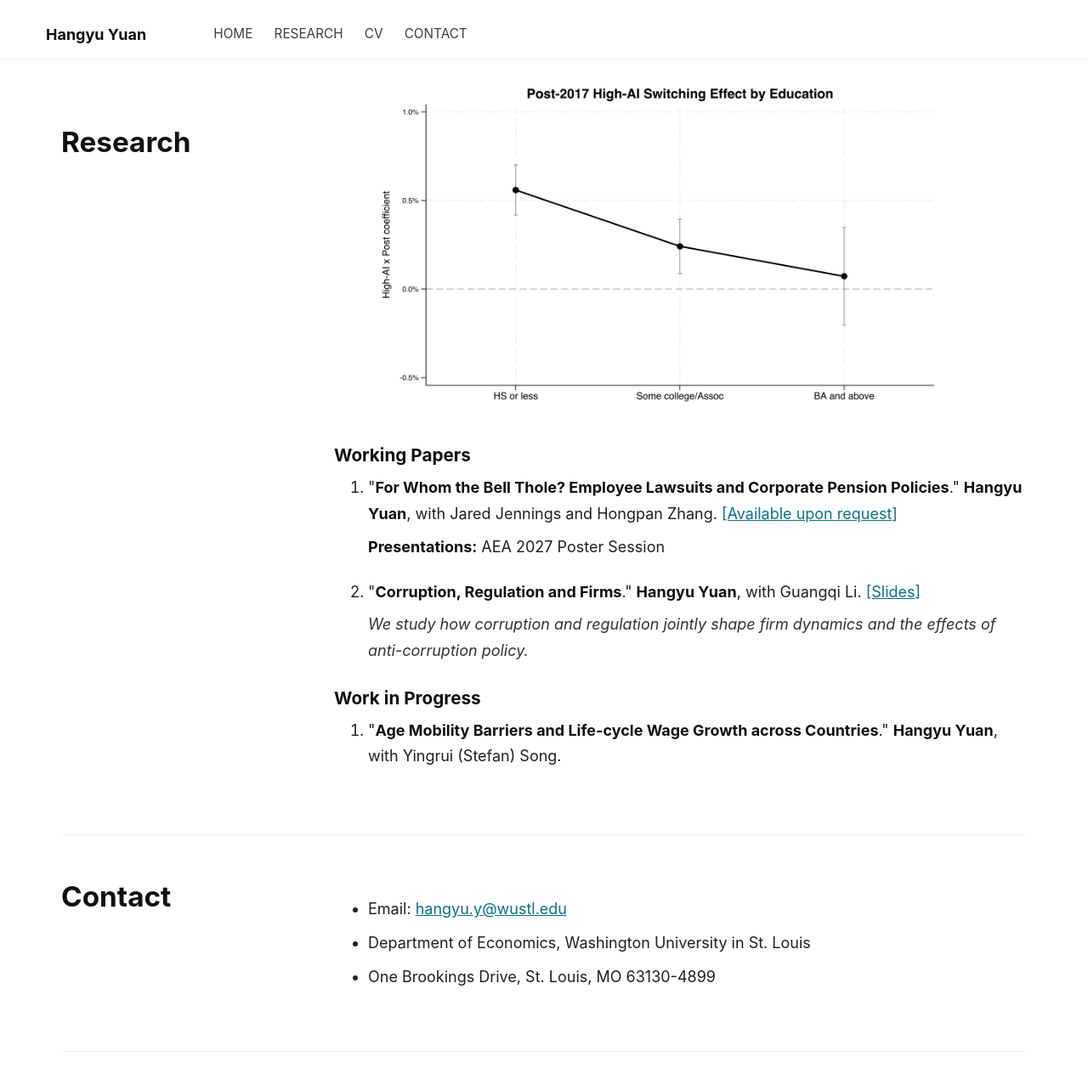
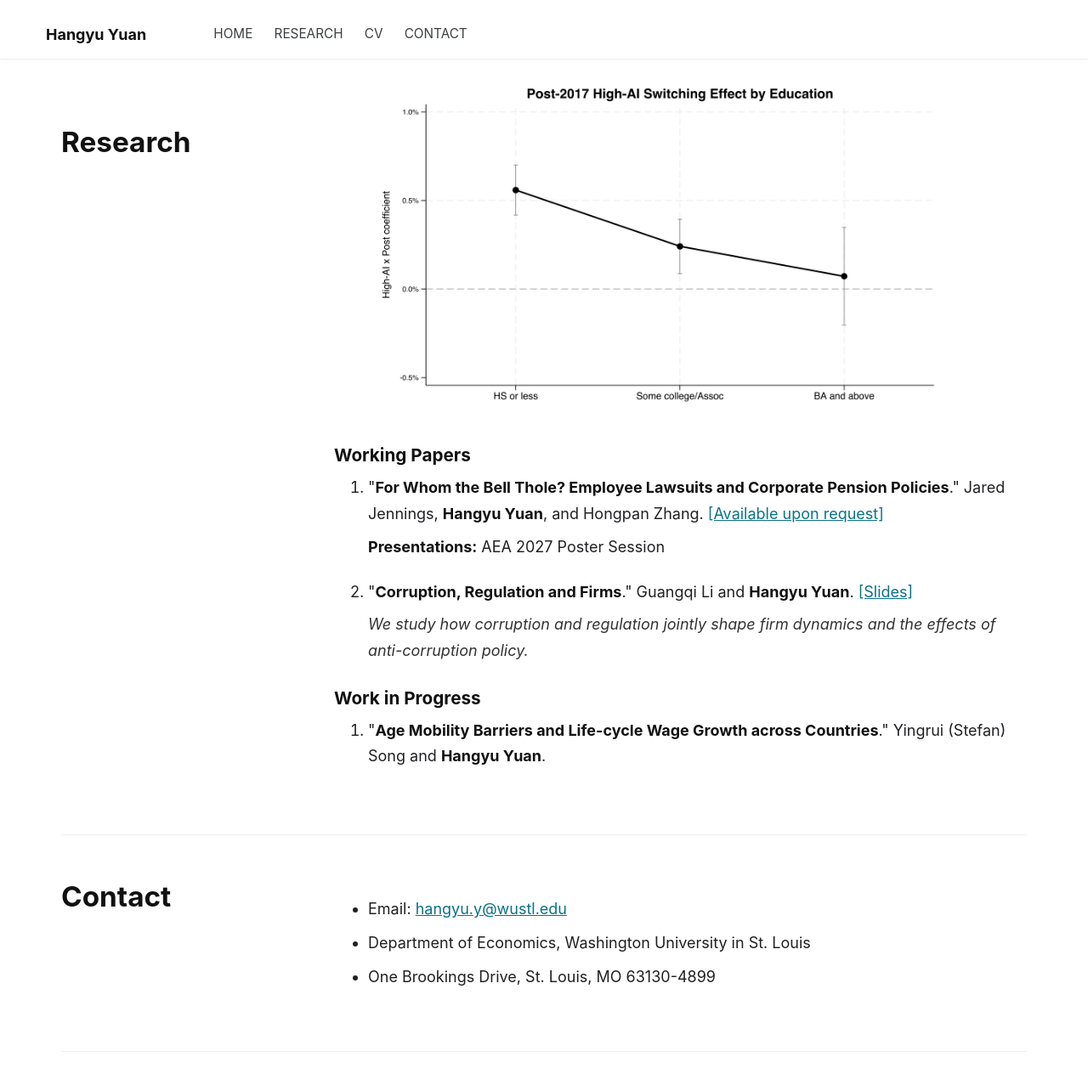
Before and after one commit to hangyu-yuan/hangyu-yuan.github.io, a Jekyll site: the page built from _pages/about.md, in a window 1280 px wide and 1400 px high, scrolled down 957 px. Shown: the top 1277 px of the window at 85% size. Built offline with Jekyll 4.4.1, drawn with Linux system fonts in a browser that asks for light colours.

Commit message:
Update about.md

```diff
--- a/_pages/about.md
+++ b/_pages/about.md
@@ -33,6 +33,7 @@ hide_meta: true
   margin: 0.35rem 0 0 0;
   padding: 0;
   text-indent: 0;
+  text-align: left;
 }
 
 /* JMP figure */
@@ -142,7 +143,6 @@ hide_meta: true
 </section>
 
 
-
 <section id="research" class="home-section">
 
   <div class="section-rail">
@@ -181,7 +181,6 @@ hide_meta: true
     </ol>
 
 
-
     <h2>Working Papers</h2>
 
     <ol class="paper-list">
@@ -191,8 +190,7 @@ hide_meta: true
         <p>
           "<strong>For Whom the Bell Thole?
           Employee Lawsuits and Corporate Pension Policies</strong>."
-          <strong>Hangyu Yuan</strong>,
-          with Jared Jennings and Hongpan Zhang.
+          Jared Jennings, <strong>Hangyu Yuan</strong>, and Hongpan Zhang.
           <a href="mailto:hangyu.y@wustl.edu?subject=Request%20for%20For%20Whom%20the%20Bell%20Thole">[Available upon request]</a>
         </p>
 
@@ -207,8 +205,7 @@ hide_meta: true
 
         <p>
           "<strong>Corruption, Regulation and Firms</strong>."
-          <strong>Hangyu Yuan</strong>,
-          with Guangqi Li.
+          Guangqi Li and <strong>Hangyu Yuan</strong>.
           <a href="{{ '/assets/corruption_regulation_firms_GY.pdf' | relative_url }}">[Slides]</a>
         </p>
 
@@ -221,7 +218,6 @@ hide_meta: true
     </ol>
 
 
-
     <h2>Work in Progress</h2>
 
     <ol class="paper-list">
@@ -230,8 +226,7 @@ hide_meta: true
 
         <p>
           "<strong>Age Mobility Barriers and Life-cycle Wage Growth across Countries</strong>."
-          <strong>Hangyu Yuan</strong>,
-          with Yingrui (Stefan) Song.
+          Yingrui (Stefan) Song and <strong>Hangyu Yuan</strong>.
         </p>
 
       </li>
@@ -241,7 +236,6 @@ hide_meta: true
   </div>
 
 </section>
-
 
 
 <section id="contact" class="home-section">
```
